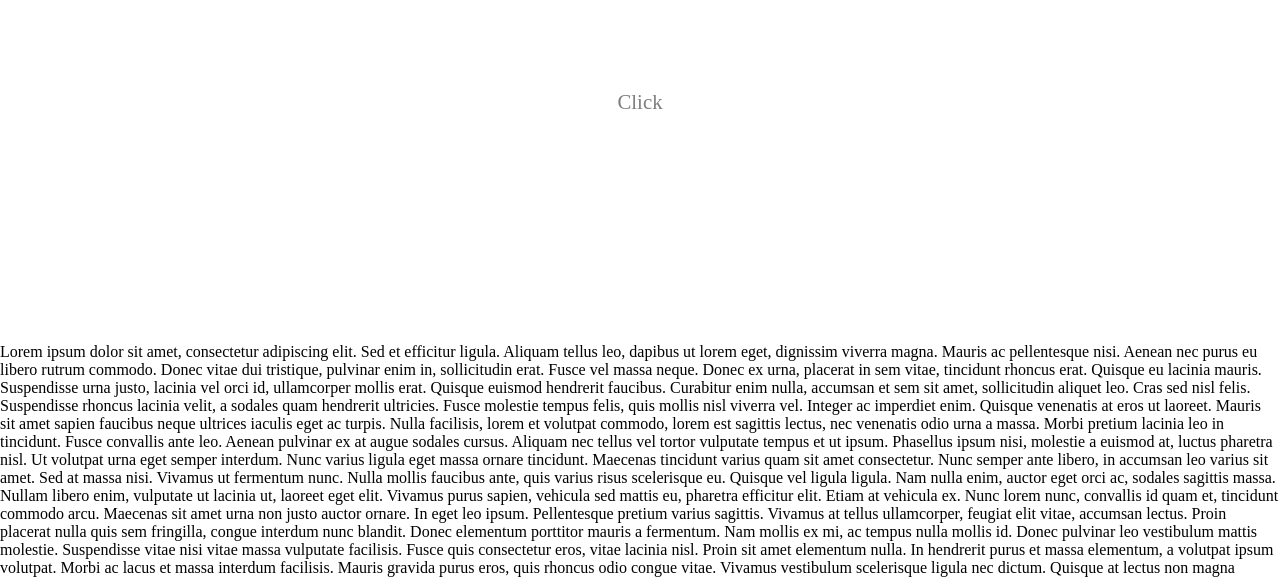
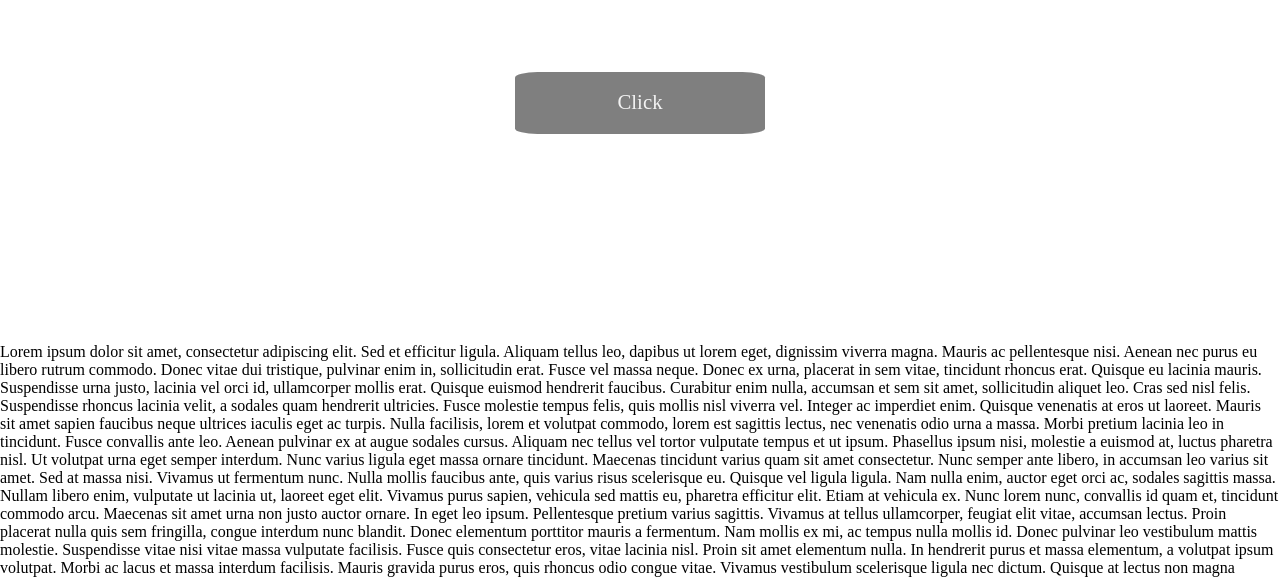
Before and after one commit to paulVer777/Website2, a plain HTML site: page index.html in a window 1280 px wide. Shown: the part 217-795 px from the top of the page. Drawn offline with Linux system fonts and the light colour scheme.

Commit message:
colors changed

```diff
--- a/css/styles.css
+++ b/css/styles.css
@@ -16,7 +16,7 @@
     background-position: center;
     display: flex;
     justify-content: center;
-
+    filter: brightness(90%);
 }
 
 .hero__header-wrapper .hero__button {
@@ -36,7 +36,7 @@
 
 .hero__button {
     position: absolute;
-    background-color: white;
+    background-color:black;
     text-align: center;
     margin-top: 5em;
     opacity: 0.5;
@@ -49,7 +49,7 @@
     height: 3em;
     text-align: center;
     line-height: 287%;
-    color: black;
+    color: white;
     text-decoration: none;
     font-size: 1.3em;
 
```
